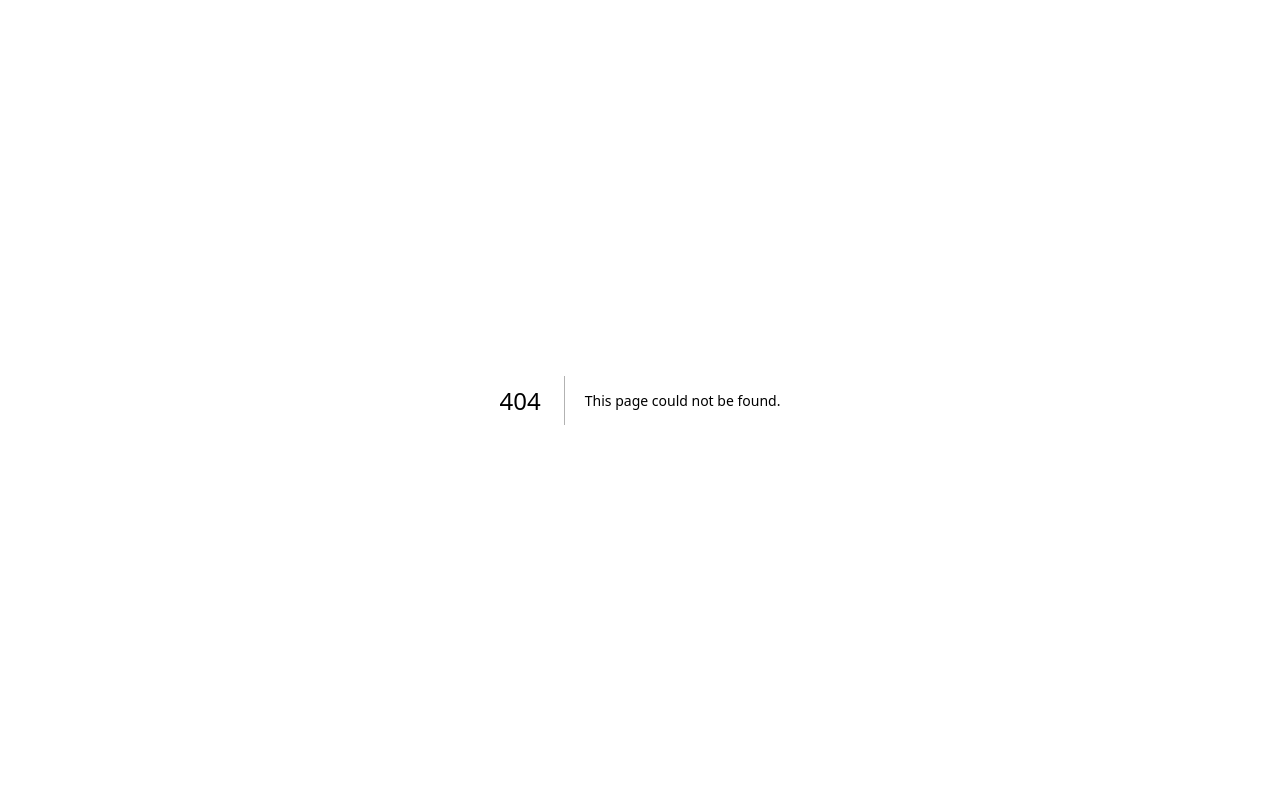
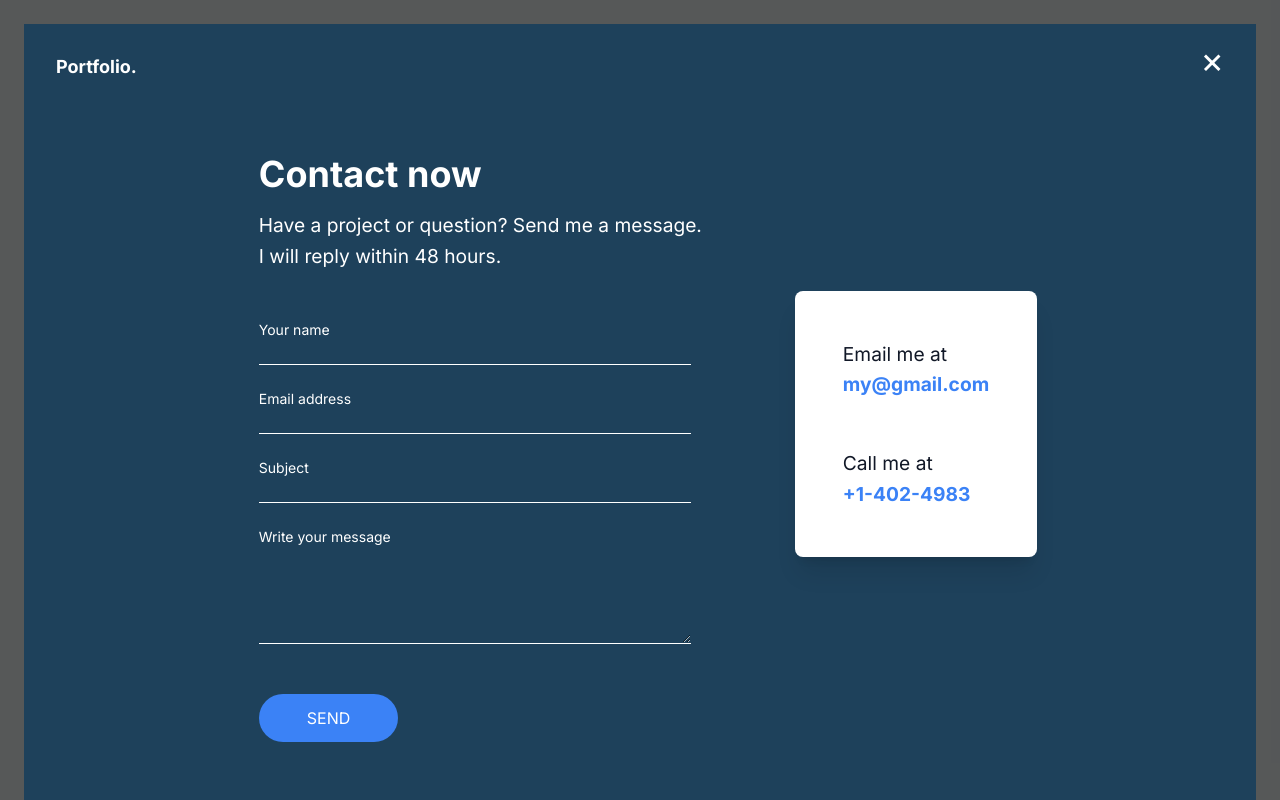
Before and after one commit to Elli2022/my-portfolio, a Next.js app: page /contact in a window 1280 px wide. Before the commit this address had no page. Built offline with nearby package versions, Linux system fonts and the light colour scheme.

Commit message:
Contact Now Modal

```diff
--- /dev/null
+++ b/src/app/components/Modal.tsx
@@ -0,0 +1,56 @@
+"use client";
+
+import { MouseEventHandler, useCallback, useEffect, useRef } from "react";
+import { useRouter } from "next/navigation";
+import Link from "next/link";
+
+export default function Modal({ children }: { children: React.ReactNode }) {
+  const overlay = useRef(null);
+  const wrapper = useRef(null);
+  const router = useRouter();
+
+  const onDismiss = useCallback(() => {
+    router.push("/");
+  }, [router]);
+
+  const onClick: MouseEventHandler = useCallback(
+    (e) => {
+      if (e.target === overlay.current || e.target === wrapper.current) {
+        if (onDismiss) onDismiss();
+      }
+    },
+    [onDismiss, overlay, wrapper]
+  );
+
+  const onKeyDown = useCallback(
+    (e: KeyboardEvent) => {
+      if (e.key === "Escape") onDismiss();
+    },
+    [onDismiss]
+  );
+
+  useEffect(() => {
+    document.addEventListener("keydown", onKeyDown);
+    return () => document.removeEventListener("keydown", onKeyDown);
+  }, [onKeyDown]);
+
+  return (
+    <div
+      ref={overlay}
+      className="fixed inset-0 z-10 bg-black/60"
+      onClick={onClick}
+    >
+      <div ref={wrapper} className="relative p-6 mx-auto w-full h-full ">
+        <button
+          onClick={onDismiss}
+          className="absolute top-10 right-14 text-white text-4xl"
+          aria-label="Close"
+        >
+          &times;
+        </button>
+
+        {children}
+      </div>
+    </div>
+  );
+}
--- /dev/null
+++ b/src/app/contact/page.tsx
@@ -0,0 +1,118 @@
+// src/pages/contact.tsx
+"use client";
+
+import React from "react";
+import Link from "next/link";
+import { useRouter } from "next/navigation";
+import Modal from "../components/Modal";
+
+const ContactPage = () => {
+  return (
+    <Modal>
+      <div className="min-h-screen bg-[#1E415B] text-white flex flex-col justify-center">
+        <div className="container mx-auto px-4">
+          {/* Flyttad Portfolio-länk här */}
+          <div className="absolute top-10 left-14 text-white text-4xl">
+            <Link href="/home" className="text-white font-bold text-lg">
+              Portfolio.
+            </Link>
+          </div>
+
+          <div className="flex flex-wrap justify-center gap-10 ml-4">
+            <div className="flex-1 max-w-md">
+              <div className="text-center mb-10">
+                <h1 className="text-4xl font-bold mb-4 text-left mt-12">
+                  Contact now
+                </h1>
+                <p className="mb-12 text-left">
+                  Have a project or question? Send me a message. I will reply
+                  within 48 hours.
+                </p>
+              </div>
+
+              {/* Kontaktformulär*/}
+              <form className="space-y-6 mr-4">
+                <div>
+                  <label htmlFor="name" className="block text-sm mt-12 mr-12">
+                    Your name
+                  </label>
+                  <input
+                    type="text"
+                    id="name"
+                    className="w-full bg-transparent border-white border-b border-gray-600 focus:ring-0 text-white"
+                  />
+                </div>
+                <div>
+                  <label htmlFor="email" className="block text-sm ">
+                    Email address
+                  </label>
+                  <input
+                    type="email"
+                    id="email"
+                    className="w-full bg-transparent border-white border-b border-gray-600 focus:ring-0 text-white"
+                  />
+                </div>
+                <div>
+                  <label htmlFor="subject" className="block text-sm ">
+                    Subject
+                  </label>
+                  <input
+                    type="text"
+                    id="subject"
+                    className="w-full bg-transparent border-white border-b border-gray-600 focus:ring-0 text-white"
+                  />
+                </div>
+                <div>
+                  <label htmlFor="message" className="block text-sm ">
+                    Write your message
+                  </label>
+                  <textarea
+                    id="message"
+                    rows={4}
+                    className="w-full bg-transparent border-white border-b border-gray-600 focus:ring-0 text-white"
+                  ></textarea>
+                </div>
+                <div className="flex-left justify-center mb-4 md:mb-6">
+                  <button
+                    type="submit"
+                    className="py-2 px-8 md:py-2.5 md:px-10 lg:py-3 lg:px-12 text-xs md:text-sm lg:text-base bg-blue-500 text-white uppercase rounded-full cursor-pointer no-underline transition-colors duration-300 ease inline-block mt-5"
+                  >
+                    Send
+                  </button>
+                </div>
+              </form>
+            </div>
+
+            {/* Vit container för kontaktinformation */}
+            <div className=" max-w-md mt-auto mb-auto ml-12">
+              <div className="bg-white text-gray-900 p-12 rounded-lg shadow-xl">
+                <div className="text-left">
+                  <p className="mb-12">
+                    Email me at <br />
+                    <a
+                      href="mailto:my@gmail.com"
+                      className="text-blue-500 font-bold"
+                    >
+                      my@gmail.com
+                    </a>
+                  </p>
+                  <p className="mt-12">
+                    Call me at <br />
+                    <a
+                      href="tel:+1-402-4983"
+                      className="text-blue-500 font-bold"
+                    >
+                      +1-402-4983
+                    </a>
+                  </p>
+                </div>
+              </div>
+            </div>
+          </div>
+        </div>
+      </div>
+    </Modal>
+  );
+};
+
+export default ContactPage;
```
Also changed, not shown: src/app/globals.css (+6 -7 lines).
